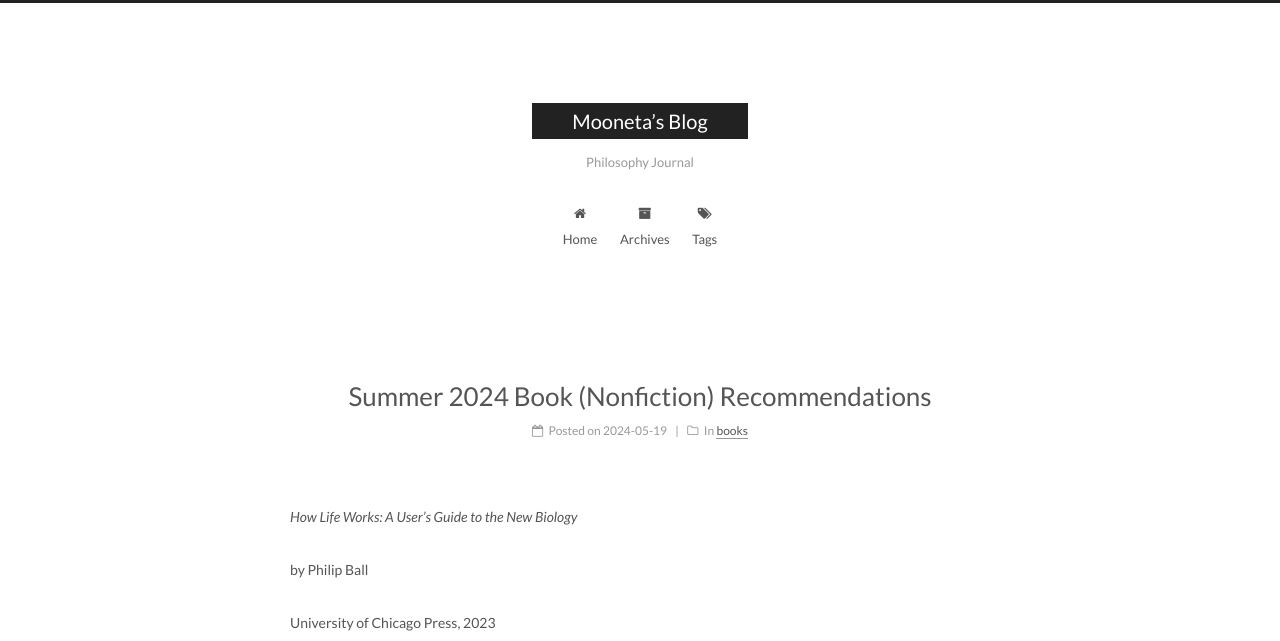
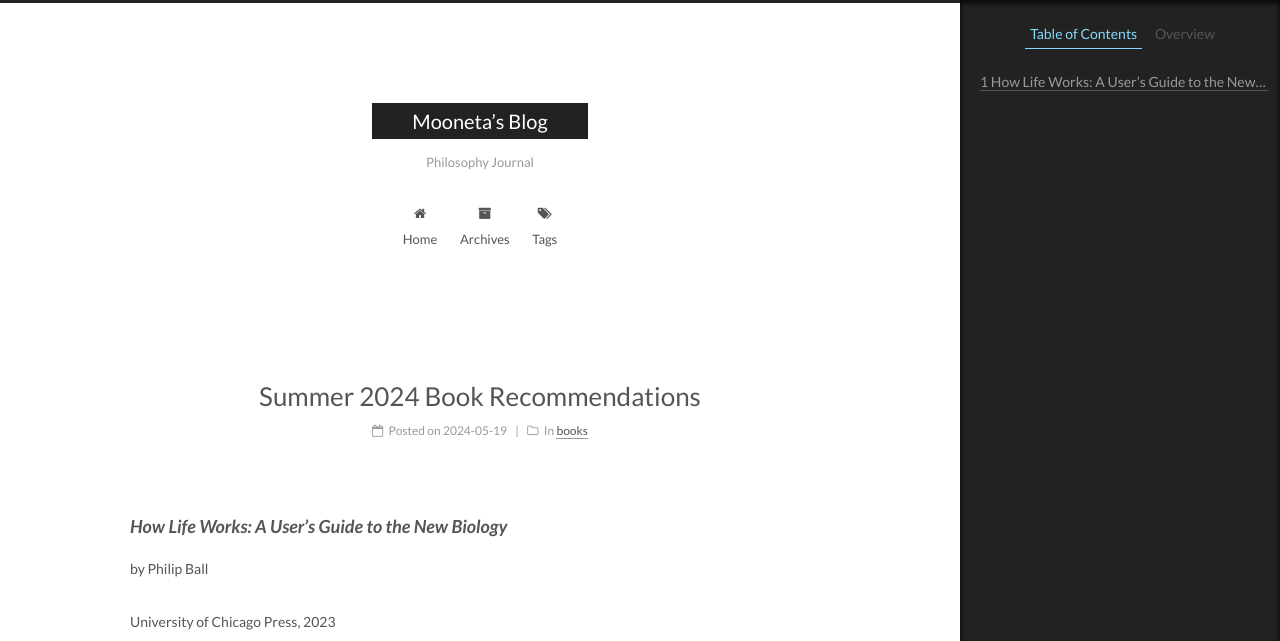
Before and after one commit to mooneta/mooneta.github.io, a Jekyll site: the page built from _posts/2024-5-24-summer-2024-nonfiction-recommendations.md, in a window 1280 px wide and 1143 px high, cut to the strip 0-641 px from the top of the window. Built offline with Jekyll 4.4.1, drawn with Linux system fonts in a browser that asks for light colours.

Commit message:
Update 2024-5-24-summer-2024-nonfiction-recommendations.md

```diff
--- a/_posts/2024-5-24-summer-2024-nonfiction-recommendations.md
+++ b/_posts/2024-5-24-summer-2024-nonfiction-recommendations.md
@@ -1,5 +1,5 @@
 ---
-title: Summer 2024 Book (Nonfiction) Recommendations
+title: Summer 2024 Book Recommendations
 date: 2024-5-19 13:44:00
 categories:
 - books
@@ -9,7 +9,7 @@ tags:
 
 <!--more-->
 
-*How Life Works: A User’s Guide to the New Biology*
+### *How Life Works: A User’s Guide to the New Biology*
 
 by Philip Ball
 
```
